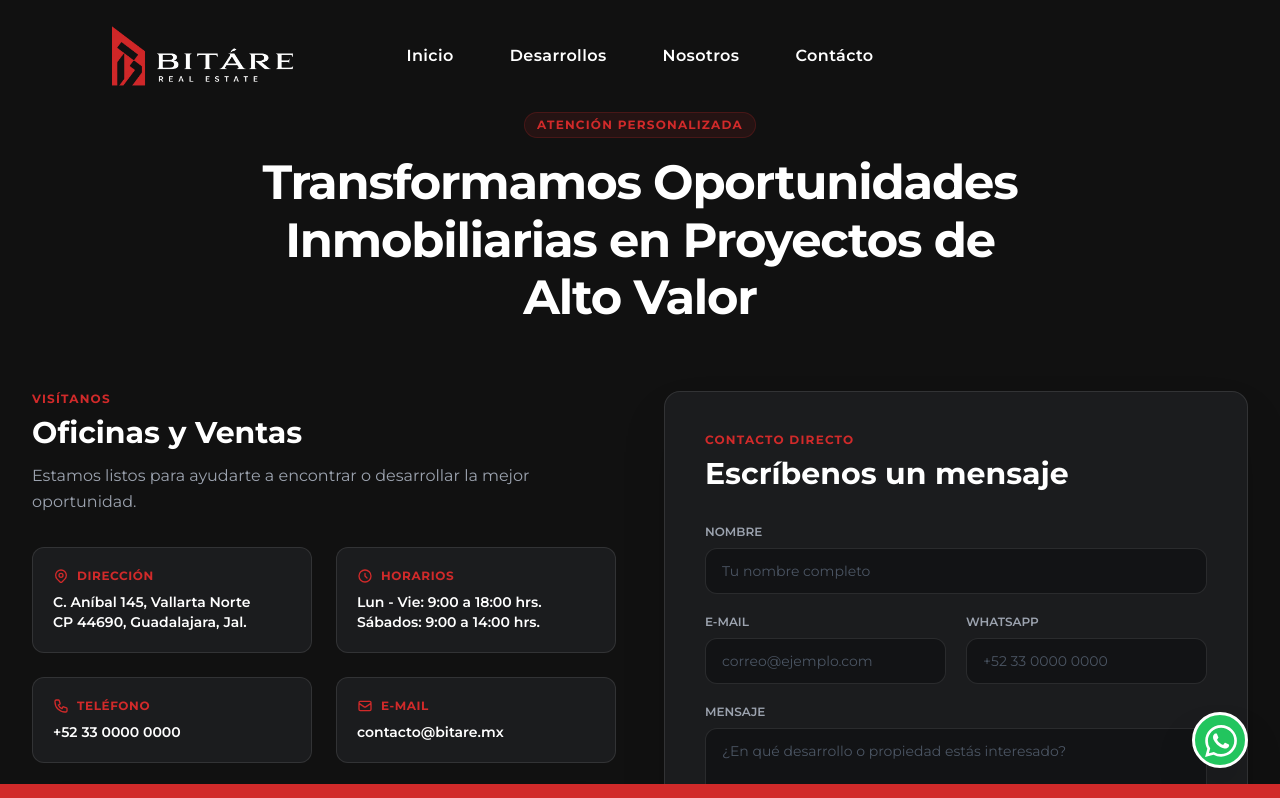
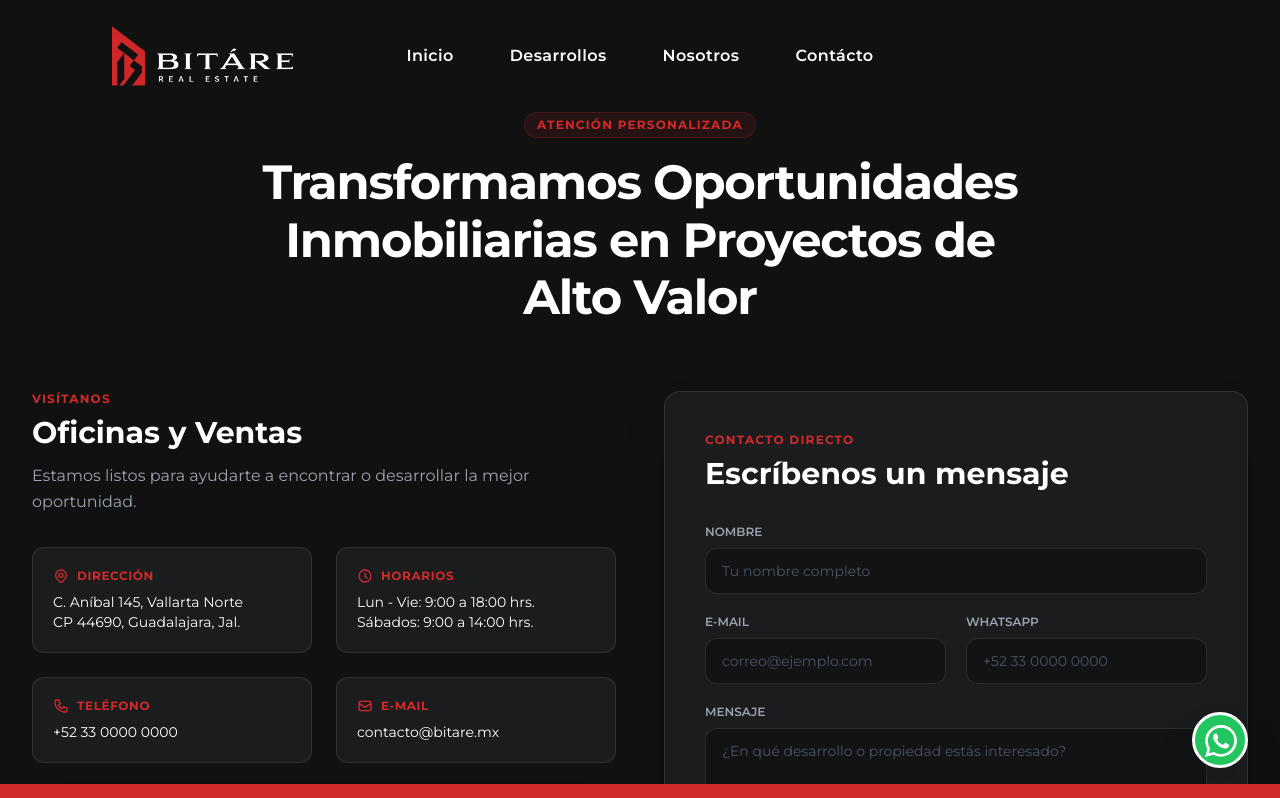
Before and after one commit to jhon-henao13/bitare-inmobiliaria, a React (Vite) app: page /contacto in a window 1280 px wide. Shown: the top 798 px of the page. Built offline with nearby package versions, Linux system fonts and the light colour scheme; grey boxes are pictures that could not be loaded.

Commit message:
fix(contact): font-normal to info-contacto texts

```diff
--- a/src/pages/Contacto/OfficeInfoMap.jsx
+++ b/src/pages/Contacto/OfficeInfoMap.jsx
@@ -21,7 +21,7 @@ const OfficeInfoMap = () => {
             <svg className="w-4 h-4" fill="none" stroke="currentColor" viewBox="0 0 24 24"><path strokeLinecap="round" strokeLinejoin="round" strokeWidth="2" d="M17.657 16.657L13.414 20.9a1.998 1.998 0 01-2.827 0l-4.244-4.243a8 8 0 1111.314 0z"/><path strokeLinecap="round" strokeLinejoin="round" strokeWidth="2" d="M15 11a3 3 0 11-6 0 3 3 0 016 0z"/></svg>
             Dirección
           </div>
-          <p className="text-white text-sm font-semibold">
+          <p className="text-white text-sm font-normal">
             C. Aníbal 145, Vallarta Norte<br />
             CP 44690, Guadalajara, Jal.
           </p>
@@ -33,7 +33,7 @@ const OfficeInfoMap = () => {
             <svg className="w-4 h-4" fill="none" stroke="currentColor" viewBox="0 0 24 24"><path strokeLinecap="round" strokeLinejoin="round" strokeWidth="2" d="M12 8v4l3 3m6-3a9 9 0 11-18 0 9 9 0 0118 0z"/></svg>
             Horarios
           </div>
-          <p className="text-white text-sm font-semibold">
+          <p className="text-white text-sm font-normal">
             Lun - Vie: 9:00 a 18:00 hrs.<br />
             Sábados: 9:00 a 14:00 hrs.
           </p>
@@ -45,7 +45,7 @@ const OfficeInfoMap = () => {
             <svg className="w-4 h-4" fill="none" stroke="currentColor" viewBox="0 0 24 24"><path strokeLinecap="round" strokeLinejoin="round" strokeWidth="2" d="M3 5a2 2 0 012-2h3.28a1 1 0 01.948.684l1.498 4.493a1 1 0 01-.502 1.21l-2.257 1.13a11.042 11.042 0 005.516 5.516l1.13-2.257a1 1 0 011.21-.502l4.493 1.498a1 1 0 01.684.949V19a2 2 0 01-2 2h-1C9.716 21 3 14.284 3 6V5z"/></svg>
             Teléfono
           </div>
-          <p className="text-white text-sm font-semibold">
+          <p className="text-white text-sm font-normal">
             +52 33 0000 0000
           </p>
         </div>
@@ -56,7 +56,7 @@ const OfficeInfoMap = () => {
             <svg className="w-4 h-4" fill="none" stroke="currentColor" viewBox="0 0 24 24"><path strokeLinecap="round" strokeLinejoin="round" strokeWidth="2" d="M3 8l7.89 5.26a2 2 0 002.22 0L21 8M5 19h14a2 2 0 002-2V7a2 2 0 00-2-2H5a2 2 0 00-2 2v10a2 2 0 002 2z"/></svg>
             E-mail
           </div>
-          <p className="text-white text-sm font-semibold">
+          <p className="text-white text-sm font-normal">
             contacto@bitare.mx
           </p>
         </div>
```
